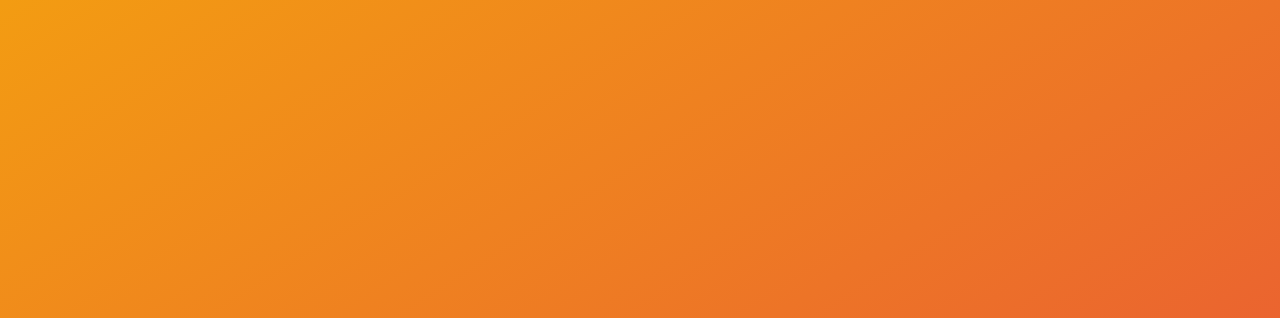
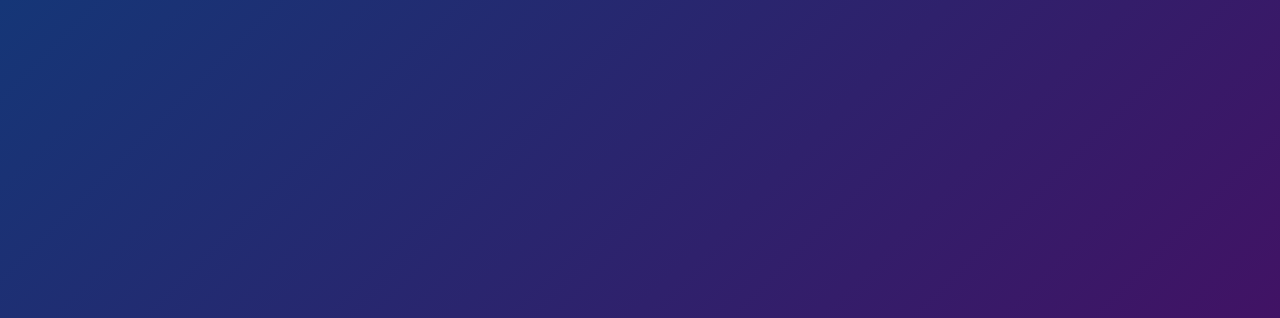
Before and after one commit to websarfaraj/todolistnew, a plain HTML site: page index.html in a window 1280 px wide. Shown: the top 318 px of the page. Drawn offline with Linux system fonts and the light colour scheme.

Commit message:
Add files via upload

```diff
--- a/style.css
+++ b/style.css
@@ -6,7 +6,7 @@
 
 body {
     font-family: Arial, sans-serif;
-    background: linear-gradient(to bottom right, #f39c12, #e74c3c);
+    background: linear-gradient(135deg, #153677, #4e085f);
     color: white;
     display: flex;
     justify-content: center;
```
